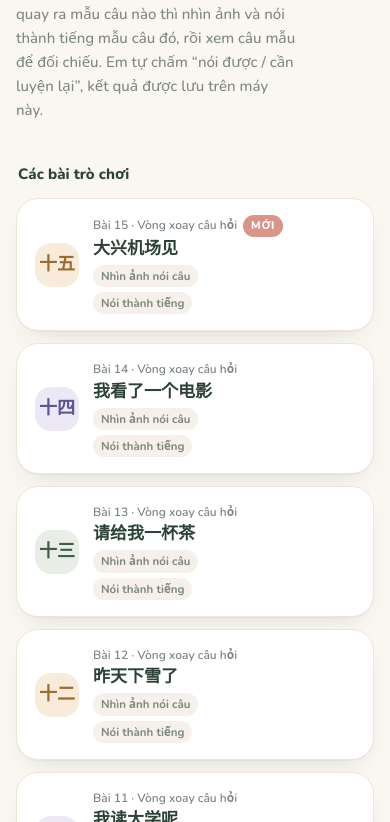
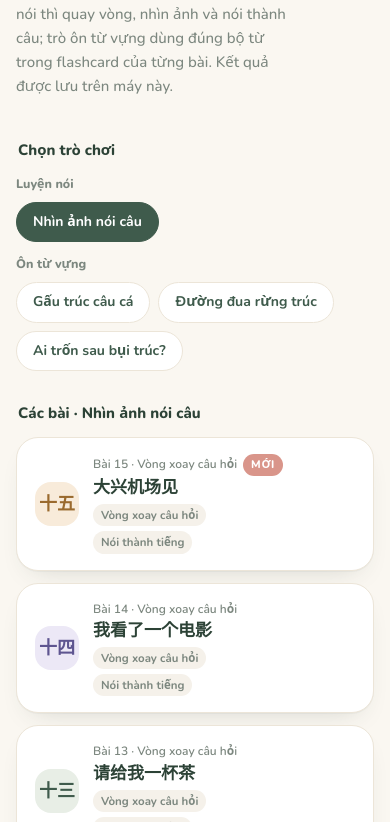
Before and after one commit to zqing2455-droid/LUYEN-TAP-HSK1, a plain HTML site: page tro-choi/index.html in a window 390 px wide. Shown: the part 143-965 px from the top of the page. Drawn offline with nearby package versions, Linux system fonts and the light colour scheme; no server answers.

Commit message:
Mục Trò chơi: phân loại Luyện nói / Ôn từ vựng, thêm trang choi.html

```diff
--- a/tro-choi/index.html
+++ b/tro-choi/index.html
@@ -68,7 +68,18 @@ a.les.done .seal{background:var(--jade); box-shadow:inset 0 0 0 2px rgba(255,255
   padding:14px 16px; font-size:13px; color:var(--ink-2); line-height:1.75; box-shadow:var(--shadow)}
 .howto b{color:var(--ink)}
 footer{margin-top:40px; padding-top:16px; border-top:1px solid var(--line); font-size:12.5px; color:var(--muted)}
-@media (max-width:480px){ .prog{width:56px} .seal{width:40px;height:40px;font-size:18px} }
+.kinds{display:grid; gap:12px}
+.kgroup{display:flex; flex-wrap:wrap; align-items:center; gap:8px 12px}
+.klabel{flex:none; width:92px; font-size:12.5px; font-weight:800; color:var(--muted)}
+.tabs{display:flex; flex-wrap:wrap; gap:8px}
+.tab{font:inherit; font-size:14px; font-weight:700; padding:8px 16px; border-radius:99px; cursor:pointer;
+  background:var(--card); color:var(--cin); border:1.5px solid var(--line)}
+.tab:hover{border-color:var(--ink-2)}
+.tab[aria-selected="true"]{background:var(--cin); color:#fff; border-color:var(--cin)}
+.bar{height:5px; border-radius:99px; background:var(--line); overflow:hidden; margin-top:4px}
+.bar i{display:block; height:100%; background:var(--jade)}
+.prog{width:84px}
+@media (max-width:480px){ .prog{width:56px} .seal{width:40px;height:40px;font-size:18px} .klabel{width:100%} }
 </style>
 <!-- giao-dien:bat-dau -->
 <link rel="preconnect" href="https://fonts.gstatic.com" crossorigin>
@@ -80,43 +91,74 @@ footer{margin-top:40px; padding-top:16px; border-top:1px solid var(--line); font
 <div class="wrap">
 <a class="back" href="../">← Về trang Ôn tập HSK 1</a>
 <header>
-  <div class="eyebrow">《新 HSK 教程 1》 · 看图说话</div>
+  <div class="eyebrow">《新 HSK 教程 1》 · 游戏</div>
   <h1>Trò chơi ôn tập</h1>
-  <p class="sub">Mỗi bài có một vòng quay chọn câu hỏi: quay ra mẫu câu nào thì nhìn ảnh và nói thành tiếng
-  mẫu câu đó, rồi xem câu mẫu để đối chiếu. Em tự chấm “nói được / cần luyện lại”,
-  kết quả được lưu trên máy này.</p>
+  <p class="sub">Chọn loại trò chơi, rồi chọn bài. Trò luyện nói thì quay vòng, nhìn ảnh và nói thành câu;
+  trò ôn từ vựng dùng đúng bộ từ trong flashcard của từng bài. Kết quả được lưu trên máy này.</p>
 </header>
 
-<h2 class="sec">Các bài trò chơi</h2>
+<h2 class="sec">Chọn trò chơi</h2>
+<div class="kinds">
+  <div class="kgroup">
+    <div class="klabel">Luyện nói</div>
+    <div class="tabs" role="tablist">
+      <button class="tab" role="tab" data-k="nhin-anh">Nhìn ảnh nói câu</button>
+    </div>
+  </div>
+  <div class="kgroup">
+    <div class="klabel">Ôn từ vựng</div>
+    <div class="tabs" role="tablist">
+      <button class="tab" role="tab" data-k="cau-ca">Gấu trúc câu cá</button>
+      <button class="tab" role="tab" data-k="duong-dua">Đường đua rừng trúc</button>
+      <button class="tab" role="tab" data-k="bui-truc">Ai trốn sau bụi trúc?</button>
+    </div>
+  </div>
+</div>
+
+<h2 class="sec" id="secTitle">Các bài trò chơi</h2>
 <div class="list" id="list"></div>
 
-<div class="howto">
-  <b>Cách chơi:</b> bấm <b>Quay chọn câu hỏi</b>, nhìn ảnh và <b>nói thành tiếng</b> trước,
-  nói xong mới bấm “Xem câu mẫu” để đối chiếu. Ô nào chưa nói được thì chấm
-  <b>Cần luyện lại</b>, ô đó vẫn nằm trong vòng quay để quay trúng lại.
-</div>
+<div class="howto" id="how"></div>
 
-<footer>Bài mới nhất nằm trên cùng. Mẫu câu chỉ dùng chữ đã học tới hết bài đó.</footer>
+<footer>Bài mới nhất nằm trên cùng. Mẫu câu và từ vựng chỉ dùng chữ đã học tới hết bài đó.</footer>
 </div>
 
 <script>
-/* ═════════ TỰ ĐỘNG TÌM TRÒ CHƠI ═════════
-   Không cần sửa gì ở đây. Trang tự dò bai-01.html, bai-02.html… trong CÙNG thư mục
-   (cho phép thiếu bài giữa chừng, dừng sau 3 bài trống liên tiếp). Tên bài lấy từ
-   chính file trò chơi; số mẫu đã nói được lấy từ localStorage (khoá nhin-anh-noi-cau-baiN). */
+/* ═════════ PHÂN LOẠI TRÒ CHƠI ═════════
+   Luyện nói   · nhin-anh  → mỗi bài một file bai-NN.html trong thư mục này (nặng vì nhúng sẵn ảnh).
+   Ôn từ vựng  · cau-ca, duong-dua, bui-truc → dùng chung trang choi.html?tro=…&bai=N,
+                 dữ liệu từng bài ở du-lieu/bai-NN.json (dựng bằng tools/dung-tro-choi.py từ bộ flashcard).
+   Không cần sửa gì ở đây khi thêm bài: trang tự dò file bài trong thư mục. */
 const NUM='零一二三四五六七八九十';
 const cn=n=> n<=10?NUM[n] : n<20?'十'+(n%10?NUM[n%10]:'') : NUM[Math.floor(n/10)]+'十'+(n%10?NUM[n%10]:'');
 const pad=n=>String(n).padStart(2,'0');
 const esc=s=>String(s).replace(/[&<>"]/g,c=>({'&':'&amp;','<':'&lt;','>':'&gt;','"':'&quot;'}[c]));
 
-/* đếm số mẫu câu đã chấm "Nói được" (giá trị 1) của một bài */
+const LOAI={
+  'nhin-anh':{ten:'Nhìn ảnh nói câu', tags:['Vòng xoay câu hỏi','Nói thành tiếng'], how:
+    '<b>Cách chơi:</b> bấm <b>Quay chọn câu hỏi</b>, nhìn ảnh và <b>nói thành tiếng</b> trước, '+
+    'nói xong mới bấm “Xem câu mẫu” để đối chiếu. Ô nào chưa nói được thì chấm <b>Cần luyện lại</b>, '+
+    'ô đó vẫn nằm trong vòng quay để quay trúng lại.'},
+  'cau-ca':{ten:'Gấu trúc câu cá', tags:['Nghe → chữ','Nghĩa → chữ','10 lượt'], how:
+    '<b>Cách chơi:</b> ở chế độ <b>Nghe → chữ</b>, em nghe một từ rồi bấm con cá mang đúng chữ đó để câu lên; '+
+    'chưa rõ thì bấm “Nghe lại” hoặc “Chậm”. Ở chế độ <b>Nghĩa → chữ</b>, em xem nghĩa tiếng Việt rồi câu chữ Hán tương ứng. '+
+    'Câu trúng ngay lần đầu mới được tính điểm. Mỗi lần câu lên, em <b>đọc to</b> từ đó một lần.'},
+  'duong-dua':{ten:'Đường đua rừng trúc', tags:['Điền từ','Chọn chữ theo nghĩa','1 người · 2 đội'], how:
+    '<b>Cách chơi:</b> chơi <b>1 người</b> thì đúng em tiến 1 bước, sai bạn Thỏ nhảy 2 bước — về rừng trúc trước Thỏ là thắng. '+
+    'Chơi <b>2 đội</b> thì hai đội thay phiên trả lời trên cùng một màn hình, hợp để chơi trên lớp. '+
+    'Câu điền từ lấy từ câu ví dụ trong flashcard; trả lời xong, em <b>đọc to</b> cả câu theo phiên âm hiện ra.'},
+  'bui-truc':{ten:'Ai trốn sau bụi trúc?', tags:['Nhớ 6 thẻ từ','Nói thành tiếng','6 lượt'], how:
+    '<b>Cách chơi:</b> nhìn kỹ sáu thẻ từ (bấm vào thẻ để nghe), rồi bấm “Trốn đi!”. Các thẻ đổi chỗ và một thẻ trốn sau bụi trúc. '+
+    'Em <b>nói to</b> từ vừa trốn bằng tiếng Trung trước, rồi mới chọn chữ. Bí thì bấm “Gợi ý” để xem nghĩa.'}
+};
+
+/* ── Luyện nói: số mẫu câu đã chấm "Nói được" (giá trị 1) của một bài ── */
 function noiDuoc(n){
   try{
     const o=JSON.parse(localStorage.getItem('nhin-anh-noi-cau-bai'+n)||'{}');
     return Object.values(o).filter(v=>v===1).length;
   }catch(e){ return 0; }
 }
-
 /* Tên bài nằm ngay đầu mỗi file trò chơi ("Bài 6 《……》"). File trò chơi nặng (~0,5 MB, nhúng sẵn ảnh)
    nên chỉ đọc phần đầu rồi dừng, không tải hết. */
 async function tenBai(file){
@@ -138,10 +180,8 @@ async function tenBai(file){
     return '';
   }catch(e){ return ''; }
 }
-
-(async()=>{
-  const list=document.getElementById('list');
-  list.innerHTML='<p class="meta">Đang tải danh sách trò chơi…</p>';
+/* dò bai-01.html, bai-02.html… (cho phép thiếu bài giữa chừng, dừng sau 3 bài trống liên tiếp) */
+async function timNoi(){
   const found=[];
   for(let n=1,miss=0;n<=200&&miss<3;n++){
     const file='bai-'+pad(n)+'.html';
@@ -152,29 +192,78 @@ async function tenBai(file){
       miss=0;
     } else miss++;
   }
+  return found;
+}
+/* ── Ôn từ vựng: đọc du-lieu/bai-NN.json (nhẹ, chỉ vài KB mỗi bài) ── */
+async function timTu(){
+  const found=[];
+  for(let n=1,miss=0;n<=200&&miss<3;n++){
+    let d=null;
+    try{ const r=await fetch('du-lieu/bai-'+pad(n)+'.json',{cache:'no-cache'}); if(r.ok) d=await r.json(); }catch(e){}
+    if(d){ found.push({so:n,zh:d.han||'',tu:(d.pool||[]).length,cau:(d.cloze||[]).length}); miss=0; }
+    else miss++;
+  }
+  return found;
+}
+const KHO={};                                  // nhớ kết quả dò để đổi qua lại giữa các trò không phải tải lại
+function tim(nhom){ return KHO[nhom] || (KHO[nhom]=(nhom==='noi'?timNoi():timTu()).then(a=>a.sort((x,y)=>y.so-x.so))); }
+function tienDo(k,so){
+  try{ const o=JSON.parse(localStorage.getItem('hsk1-tc-'+k+'-bai'+pad(so))||'null');
+       if(o && typeof o==='object') return o; }catch(e){}
+  return null;
+}
+
+let dang=null;
+async function chon(k){
+  if(!LOAI[k]) k='nhin-anh';
+  dang=k;
+  try{ localStorage.setItem('hsk1-tc-loai',k); }catch(e){}
+  if(location.hash.slice(1)!==k) history.replaceState(null,'','#'+k);
+  document.querySelectorAll('.tab').forEach(t=>t.setAttribute('aria-selected', t.dataset.k===k?'true':'false'));
+  document.getElementById('secTitle').textContent='Các bài · '+LOAI[k].ten;
+  document.getElementById('how').innerHTML=LOAI[k].how;
+  const list=document.getElementById('list');
+  list.innerHTML='<p class="meta">Đang tải danh sách bài…</p>';
+  const found=await tim(k==='nhin-anh'?'noi':'tu');
+  if(dang!==k) return;                         // em đã bấm sang trò khác trong lúc đang tải
   list.innerHTML='';
-  if(!found.length){
-    list.innerHTML='<p class="meta">Chưa có trò chơi nào. Hãy đặt file bai-01.html vào thư mục này.</p>';
-    return;
-  }
+  if(!found.length){ list.innerHTML='<p class="meta">Chưa có bài nào cho trò chơi này.</p>'; return; }
+  const tags=LOAI[k].tags.map(t=>'<span>'+esc(t)+'</span>').join('');
   const newest=Math.max(...found.map(g=>g.so));
-  found.sort((a,b)=>b.so-a.so).forEach(g=>{
-    const d=noiDuoc(g.so);
-    const isNew = g.so===newest && (!g.mod || Date.now()-g.mod < 7*864e5);
+  found.forEach(g=>{
+    let href, meta, prog, xong;
+    if(k==='nhin-anh'){
+      const d=noiDuoc(g.so);
+      const isNew = g.so===newest && (!g.mod || Date.now()-g.mod < 7*864e5);
+      href=g.file; xong=d>0;
+      meta='Bài '+g.so+' · Vòng xoay câu hỏi'+(isNew?'<span class="new-tag">MỚI</span>':'');
+      prog=d?'✓ '+d+' mẫu':'';
+    }else{
+      const o=tienDo(k,g.so), pct=o&&o.total?Math.round(o.best/o.total*100):0;
+      href='choi.html?tro='+k+'&bai='+g.so; xong=!!(o&&o.done);
+      meta='Bài '+g.so+' · '+g.tu+' từ'+(k==='duong-dua'&&g.cau?' · '+g.cau+' câu điền từ':'');
+      prog=(!o?'Chưa chơi':(o.done?'✓ ':'')+'Tốt nhất '+o.best+'/'+o.total)+
+           '<div class="bar"><i style="width:'+(xong?100:pct)+'%"></i></div>';
+    }
     const a=document.createElement('a');
-    a.className='les'+(d?' done':'');
-    a.href=g.file;
+    a.className='les'+(xong?' done':''); a.href=href;
     a.innerHTML=
       '<div class="seal">'+cn(g.so)+'</div>'+
       '<div class="body">'+
-        '<div class="meta">Bài '+g.so+' · Vòng xoay câu hỏi'+(isNew?'<span class="new-tag">MỚI</span>':'')+'</div>'+
+        '<div class="meta">'+meta+'</div>'+
         '<div class="ttl">'+(g.zh?'<span class="zh">'+esc(g.zh)+'</span>':'Bài '+g.so)+'</div>'+
-        '<div class="tags"><span>Nhìn ảnh nói câu</span><span>Nói thành tiếng</span></div>'+
+        '<div class="tags">'+tags+'</div>'+
       '</div>'+
-      '<div class="prog">'+(d?'✓ '+d+' mẫu':'')+'</div>';
+      '<div class="prog">'+prog+'</div>';
     list.append(a);
   });
-})();
+}
+document.querySelectorAll('.tab').forEach(t=>t.onclick=()=>chon(t.dataset.k));
+window.addEventListener('hashchange',()=>{ const k=location.hash.slice(1); if(LOAI[k]&&k!==dang) chon(k); });
+window.addEventListener('pageshow',e=>{ if(e.persisted&&dang) chon(dang); });   // quay lại từ trò chơi: cập nhật tiến độ
+let dau=location.hash.slice(1);
+if(!LOAI[dau]){ try{ dau=localStorage.getItem('hsk1-tc-loai'); }catch(e){} }
+chon(LOAI[dau]?dau:'nhin-anh');
 </script>
 </body>
 </html>
```
Also changed, not shown: tro-choi/choi.html (added, +50 -0 lines).
